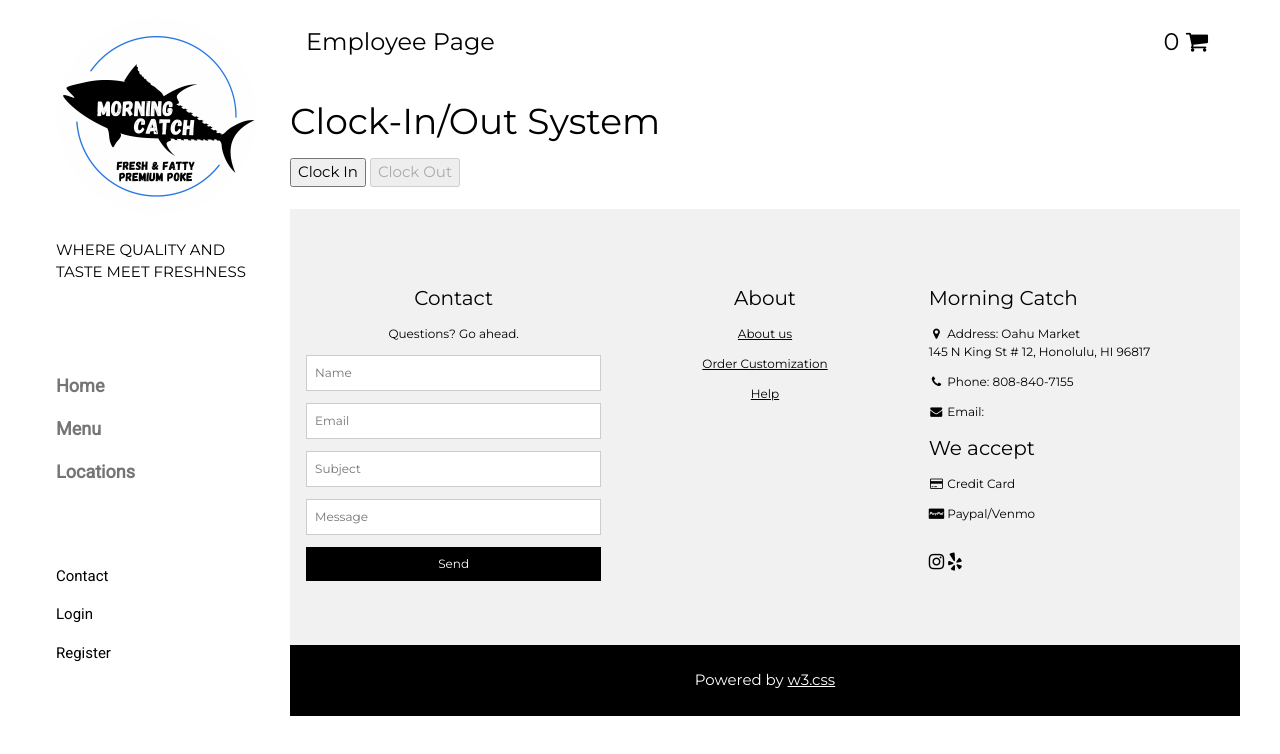
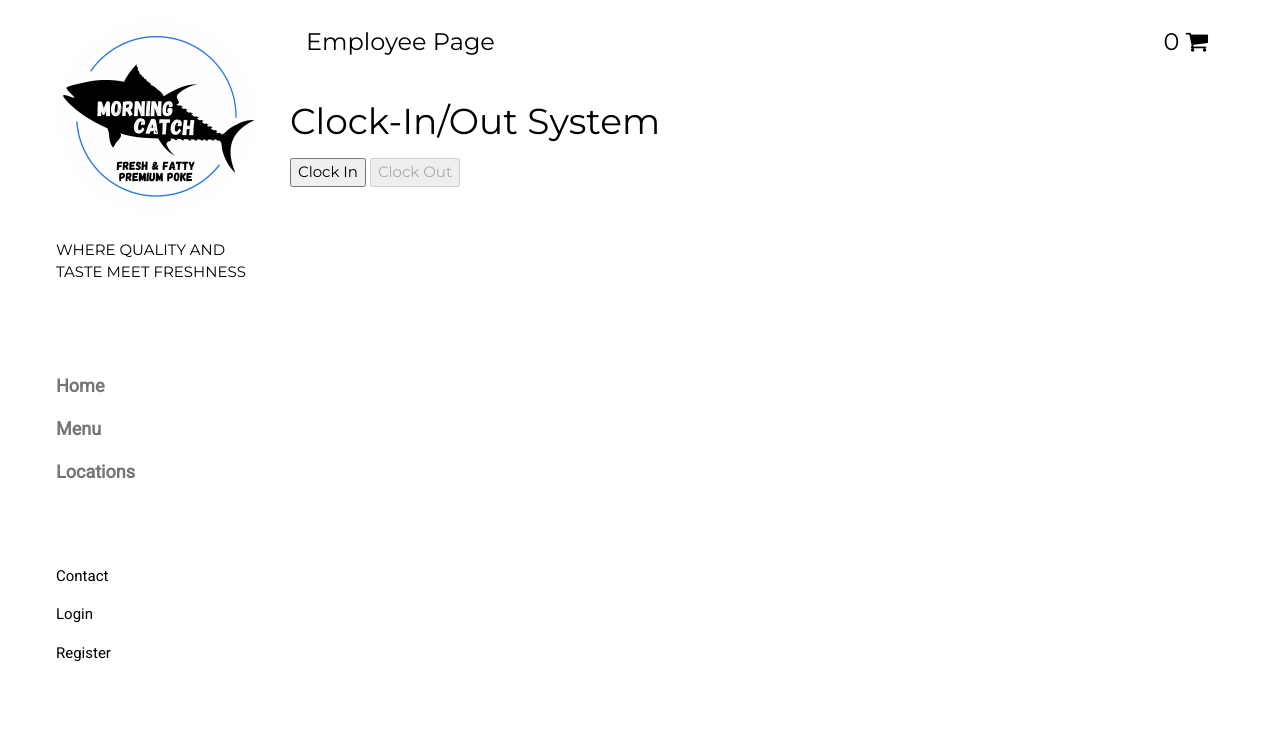
Before and after one commit to seansumida/MorningCatch, a website: page MySQL/public/Employee.html in a window 1280 px wide. Drawn offline with Linux system fonts and the light colour scheme; no server answers.

Commit message:
Update Employee.html
removed footer

```diff
--- a/MySQL/public/Employee.html
+++ b/MySQL/public/Employee.html
@@ -168,48 +168,6 @@
 
 
   <!-- Footer -->
-  <footer class="w3-padding-64 w3-light-grey w3-small w3-center" id="footer">
-    <div class="w3-row-padding">
-      <div class="w3-col s4">
-        <h4>Contact</h4>
-        <p>Questions? Go ahead.</p>
-        <form action="/action_page.php" target="_blank">
-          <p><input class="w3-input w3-border" type="text" placeholder="Name" name="Name" required></p>
-          <p><input class="w3-input w3-border" type="text" placeholder="Email" name="Email" required></p>
-          <p><input class="w3-input w3-border" type="text" placeholder="Subject" name="Subject" required></p>
-          <p><input class="w3-input w3-border" type="text" placeholder="Message" name="Message" required></p>
-          <button type="submit" class="w3-button w3-block w3-black">Send</button>
-        </form>
-      </div>
-
-      <div class="w3-col s4">
-        <h4>About</h4>
-        <p><a href="./info_page.html">About us</a></p>
-        <p><a href="./info_page.html">Order Customization</a></p>
-        <p><a href="./info_page.html">Help</a></p>
-      </div>
-
-      <div class="w3-col s4 w3-justify" id="info">
-        <h4>Morning Catch</h4>
-        <p><i class="fa fa-fw fa-map-marker"></i> Address: Oahu Market <br>145 N King St # 12, Honolulu, HI 96817</p>
-        <p><i class="fa fa-fw fa-phone"></i> Phone: 808-840-7155</p>
-        <p><i class="fa fa-fw fa-envelope"></i> Email: </p>
-        <h4>We accept</h4>
-        <p><i class="fa fa-fw fa-credit-card"></i> Credit Card
-        <p><i class="fa fa-fw fa-cc-paypal"></i> Paypal/Venmo</p>
-        <br>
-        <i class="fa fa-instagram w3-hover-opacity w3-large"></i>
-        <i class="fa fa-yelp w3-hover-opacity w3-large"></i>
-
-      </div>
-    </div>
-  </footer>
-
-  <div class="w3-black w3-center w3-padding-24">Powered by <a href="https://www.w3schools.com/w3css/default.asp" title="W3.CSS" target="_blank" class="w3-hover-opacity">w3.css</a></div>
-
-  <!-- End page content -->
-</div>
-
 
 
 <script>
```
